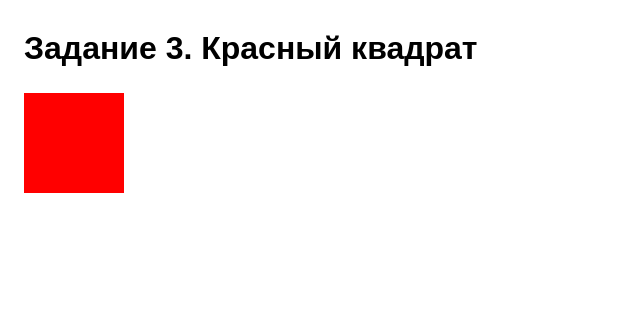
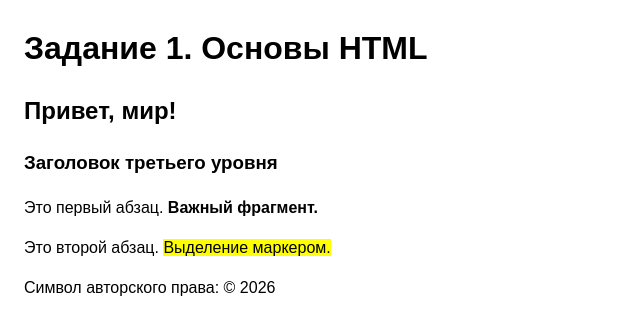
Before and after one commit to yeattinbalasy/Web-technology, a plain HTML site: page lab2-3/task1.html in a window 1280 px wide. Shown: the whole page, without its empty margins (0-640 px from the left). Drawn offline with Linux system fonts and the light colour scheme.

Commit message:
обновление 2-3 лабороторной работы 1 и 2 задания

```diff
--- a/lab2-3/task1.html
+++ b/lab2-3/task1.html
@@ -3,21 +3,21 @@
 <head>
   <meta charset="UTF-8">
   <meta name="viewport" content="width=device-width, initial-scale=1">
-  <title>Задание 3 — Красный квадрат</title>
+  <title>Задание 1 — Основы HTML</title>
   <style>
     body { margin: 24px; font-family: Arial, sans-serif; line-height: 1.5; }
     img { max-width: 100%; }
-    .square {
-      width: 100px;
-      height: 100px;
-      background: red;
-      margin-left: 0;
-    }
+
   </style>
 </head>
 <body>
-  <h1>Задание 3. Красный квадрат</h1>
-  <div class="square" aria-label="Красный квадрат"></div>
+  <h1>Задание 1. Основы HTML</h1>
+  <h2>Привет, мир!</h2>
+  <h3>Заголовок третьего уровня</h3>
+  <p>Это первый абзац. <strong>Важный фрагмент.</strong></p>
+  <p>Это второй абзац. <mark>Выделение маркером.</mark></p>
+  <p>Символ авторского права: &copy; 2026</p>
+  <!-- Кодировка файла: UTF-8; название вкладки находится в title. -->
 
 </body>
 </html>
```
Also changed, not shown: lab2-3/task2.html (+6 -9 lines).
